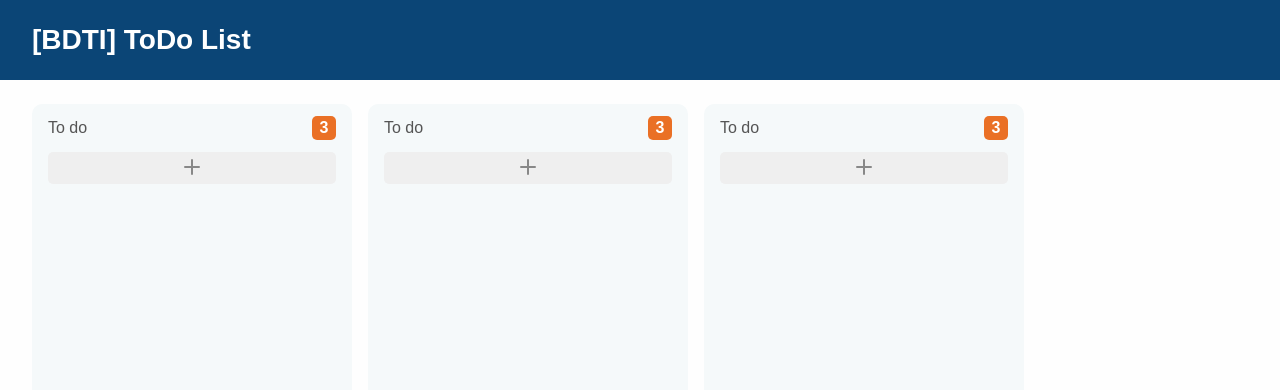
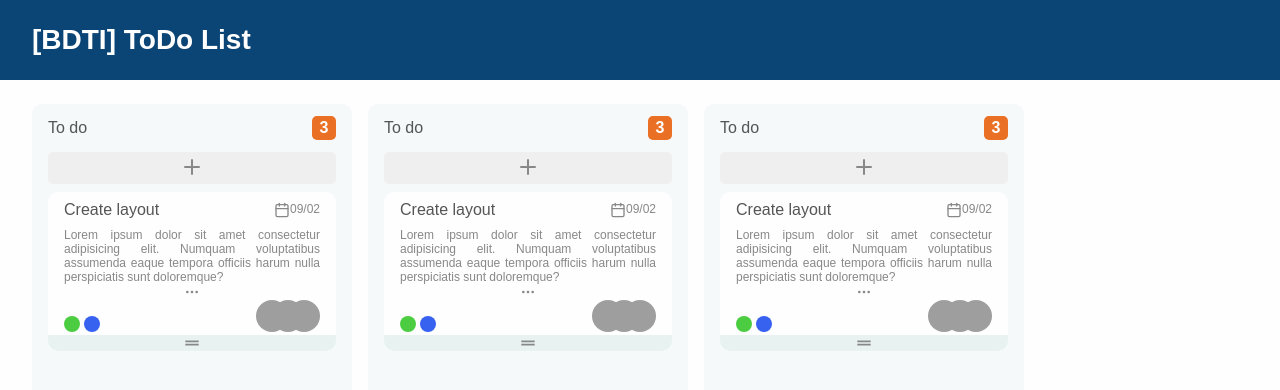
Before and after one commit to rgranvilla/bdti-todo-list, a React (Create React App) app: page / in a window 1280 px wide. Shown: the top 390 px of the page. Built offline with nearby package versions, Linux system fonts and the light colour scheme; grey boxes are pictures that could not be loaded; the HTML template or start-up script is replaced by a standard one.

Commit message:
card component created

```diff
--- /dev/null
+++ b/src/components/Card/index.jsx
@@ -0,0 +1,92 @@
+import React from 'react';
+import {MdDragHandle} from 'react-icons/md';
+import {
+  FiXCircle,
+  FiSave,
+  FiActivity,
+  FiCheckSquare,
+  FiPauseCircle,
+  FiTrash2,
+  FiEdit,
+  FiPlus,
+  FiCalendar,
+  FiMoreHorizontal
+} from 'react-icons/fi';
+
+import {Container} from './styles';
+
+export default function Card() {
+  return (
+    <Container>
+      <header>
+        <div className="title-line">
+          <h2>Create layout</h2>
+
+          <div className="controls">
+            <FiXCircle />
+            <FiSave />
+            <FiActivity />
+            <FiCheckSquare />
+            <FiPauseCircle />
+            <FiTrash2 />
+            <FiEdit />
+          </div>
+        </div>
+        <div className="deadline">
+          <FiCalendar size={16} color="var(--txt-content)"/>
+          <p>09/02</p>
+        </div>
+      </header>
+      <main>
+        <section className="content">
+          <p>Lorem ipsum dolor sit amet consectetur adipisicing elit. Numquam voluptatibus assumenda eaque tempora officiis harum nulla perspiciatis sunt doloremque?</p>
+          <p>Lorem ipsum dolor sit amet consectetur adipisicing elit. Natus porro doloribus ab fugiat vitae officiis, voluptates nisi quasi ea, illum dolorum veritatis quos blanditiis veniam enim reiciendis sit repudiandae aperiam.</p>
+          <p>Lorem, ipsum dolor sit amet consectetur adipisicing elit. Ex, dignissimos. Eum harum consectetur accusamus libero ea quis placeat ipsa voluptatum vero, sequi corporis earum reiciendis, vitae dolor dolorem provident corrupti.</p>
+          <p>Lorem ipsum dolor sit amet consectetur adipisicing elit. Perspiciatis similique excepturi temporibus assumenda odit quaerat, iste, quam quis fugit eum nulla, totam blanditiis enim deleniti laboriosam veniam aliquid optio labore.</p>
+          <FiMoreHorizontal />
+        </section>
+      </main>
+      <footer>
+        <div className="info">
+          <div className="area">
+            <div className="add-area">
+              <button>
+                <FiPlus />
+              </button>
+            </div>
+            <div className={"front"}></div>
+            <div className={"back"} ></div>
+          </div>
+          <div className="employee">
+              <div className="avatar-portrait">
+                <img src="https://images.unsplash.com/photo-1527980965255-d3b416303d12?ixlib=rb-1.2.1&ixid=MnwxMjA3fDB8MHxwaG90by1wYWdlfHx8fGVufDB8fHx8&auto=format&fit=crop&w=800&q=80" alt="João Gabriel" />
+              </div>
+              <div className="avatar-portrait">
+                <img src="https://images.unsplash.com/photo-1535713875002-d1d0cf377fde?ixid=MnwxMjA3fDB8MHxwaG90by1wYWdlfHx8fGVufDB8fHx8&ixlib=rb-1.2.1&auto=format&fit=crop&w=800&q=80" alt="Miguel Fontes" />
+              </div>
+              <div className="avatar-portrait">
+                <img src="https://images.unsplash.com/photo-1518577915332-c2a19f149a75?ixid=MnwxMjA3fDB8MHxwaG90by1wYWdlfHx8fGVufDB8fHx8&ixlib=rb-1.2.1&auto=format&fit=crop&w=968&q=80" alt="Ana Vitória" />
+              </div>
+            <div className="add-employee">
+              <button>
+                <FiPlus />
+              </button>
+            </div>
+          </div>
+        </div>
+        <div className="grabbing-bar">
+            <MdDragHandle />
+        </div>
+      </footer>
+    </Container>
+  )
+}
+
+/*
+            <div className="avatar-portrait">
+              <img src="https://images.unsplash.com/photo-1586297135537-94bc9ba060aa?ixlib=rb-1.2.1&ixid=MnwxMjA3fDB8MHxwaG90by1wYWdlfHx8fGVufDB8fHx8&auto=format&fit=crop&w=1000&q=80" alt="Maria Eduarda" />
+            </div>
+            <div className="avatar-portrait">
+              <img src="https://images.unsplash.com/photo-1485206412256-701ccc5b93ca?ixid=MnwxMjA3fDB8MHxwaG90by1wYWdlfHx8fGVufDB8fHx8&ixlib=rb-1.2.1&auto=format&fit=crop&w=1024&q=80" alt="Pedro Lucas" />
+            </div>
+*/
--- /dev/null
+++ b/src/components/Card/styles.js
@@ -0,0 +1,197 @@
+import styled from 'styled-components';
+
+export const Container = styled.div`
+  width: 18rem;
+  margin-top: 0.5rem;
+  padding: 0 1rem;
+  border-radius: 10px;
+
+  background: var(--bg-dashboard);
+
+  header {
+    height: 2.25rem;
+    display: flex;
+    justify-content: space-between;
+    align-items: center;
+
+    .title-line {
+      h2 {
+        font-size: 1rem;
+        font-weight: 400;
+
+        color: var(--txt-title);
+      }
+
+      .controls {
+        display: none;
+      }
+    }
+    .deadline {
+      display: flex;
+
+      p {
+        font-size: 0.75rem;
+        font-weight: 400;
+
+        color: var(--txt-content);
+      }
+    }
+  }
+
+  main {
+    .content {
+      display: flex;
+      flex-direction: column;
+      align-items: center;
+
+      p {
+        font-size: 0.75rem;
+        font-weight: 400;
+
+        text-align: justify;
+        text-justify: inter-word;
+
+        color: var(--txt-content);
+
+        & + p {
+          display: none;
+        }
+      }
+
+      svg {
+        width: 1rem;
+        height: 1rem;
+        color: var(--txt-content);
+      }
+    }
+  }
+
+  footer {
+    display: flex;
+    flex-direction: column;
+    align-items: center;
+
+    .grabbing-bar {
+      width: 18rem;
+      height: 1rem;
+      border-radius: 0 0 10px 10px;
+
+      display: flex;
+      justify-content: center;
+
+      background-color: var(--bg-button);
+
+      cursor: grabbing;
+
+      svg {
+        width: 1.25rem;
+        height: 1.25rem;
+
+        transform: translateY(-2px);
+
+        color: var(--txt-content);
+      }
+    }
+
+    .info {
+      width: 100%;
+      display: flex;
+      justify-content: space-between;
+      align-items: baseline;
+
+      .area {
+        display: flex;
+        gap: 0.25rem;
+
+        div {
+          width: 1rem;
+          height: 1rem;
+          border-radius: 1rem;
+        }
+      }
+
+      .add-area {
+        display: none;
+
+        button {
+          width: 2rem;
+          height: 2rem;
+          display: inline-flex;
+          justify-content: center;
+          align-items: center;
+
+          border: 0;
+          border-radius: 1rem;
+          background: var(--bg-button-card);
+
+          svg {
+            width: 1.5rem;
+            height: 1.5rem;
+          }
+        }
+      }
+
+      .employee {
+        margin-right: 1rem;
+        display: flex;
+        flex-direction: row-reverse;
+
+        transition: margin 0.3s;
+
+        .avatar-portrait {
+          transition: margin 0.3s;
+          margin-right: -1rem;
+          img {
+            width: 2rem;
+            height: 2rem;
+
+            border-radius: 1rem;
+          }
+        }
+      }
+      .employee:hover {
+        margin-right: 0;
+        gap: 0.25rem;
+
+        .avatar-portrait {
+          margin-right: 0;
+        }
+      }
+
+      .add-employee {
+        display: none;
+        button {
+          width: 2rem;
+          height: 2rem;
+          display: inline-flex;
+          justify-content: center;
+          align-items: center;
+
+          border: 0;
+          border-radius: 1.25rem;
+          background: var(--bg-button-card);
+
+          svg {
+            width: 1.5rem;
+            height: 1.5rem;
+          }
+        }
+      }
+    }
+  }
+
+  .front {
+    background: #4ccd41 !important;
+  }
+  .back {
+    background: #3762f0 !important;
+  }
+
+  .mobile {
+    background: #9666ff !important;
+  }
+
+  .admin {
+    background: #fcd34c !important;
+  }
+`;
--- a/src/components/List/index.jsx
+++ b/src/components/List/index.jsx
@@ -2,13 +2,15 @@ import React from 'react';
 import {FiPlus} from 'react-icons/fi';
 
 import {Container} from './styles';
+
+import Card from '../Card';
 
 export default function List() {
   return (
     <Container>
       <header>
         <div className="title-line">
-          <h1>To do</h1>
+          <h2>To do</h2>
 
           <div className="counter">
             <p>3</p>
@@ -20,6 +22,11 @@ export default function List() {
           </button>
         </div>
       </header>
+      <main>
+        <ul>
+          <Card />
+        </ul>
+      </main>
     </Container>
   )
 }
--- a/src/components/List/styles.js
+++ b/src/components/List/styles.js
@@ -21,7 +21,7 @@ export const Container = styled.div`
       justify-content: space-between;
       align-items: center;
 
-      h1 {
+      h2 {
         color: var(--txt-title);
         font-size: 1rem;
         font-weight: 500;
--- a/src/styles/global.js
+++ b/src/styles/global.js
@@ -19,6 +19,7 @@ export default createGlobalStyle`
 
     /* Background Colors */
     --bg-button: #E7F2F1;
+    --bg-button-card: #888888;
     --bg-dashboard: #FEFEFE;
     --bg-list: #F5F9FA;
 
```
